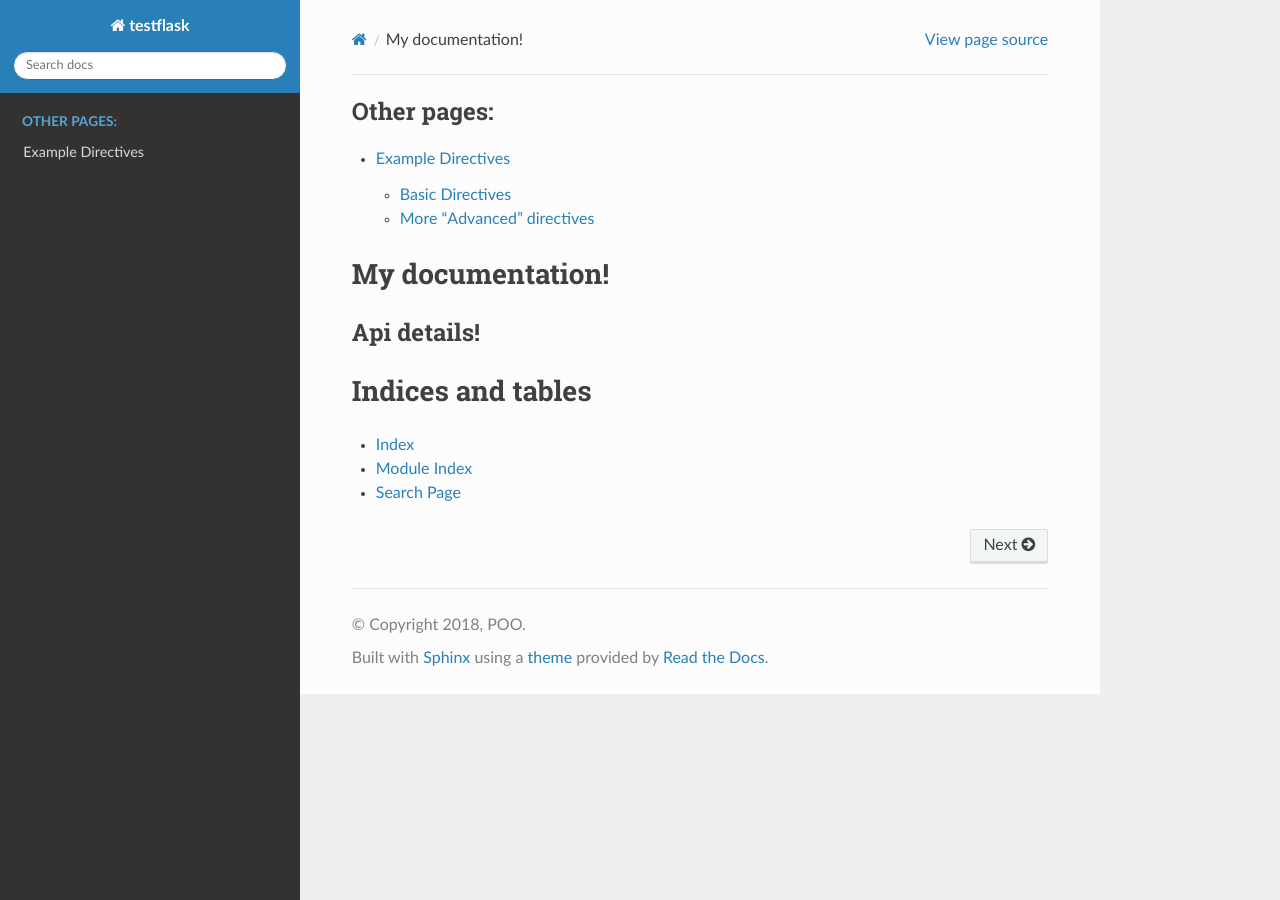
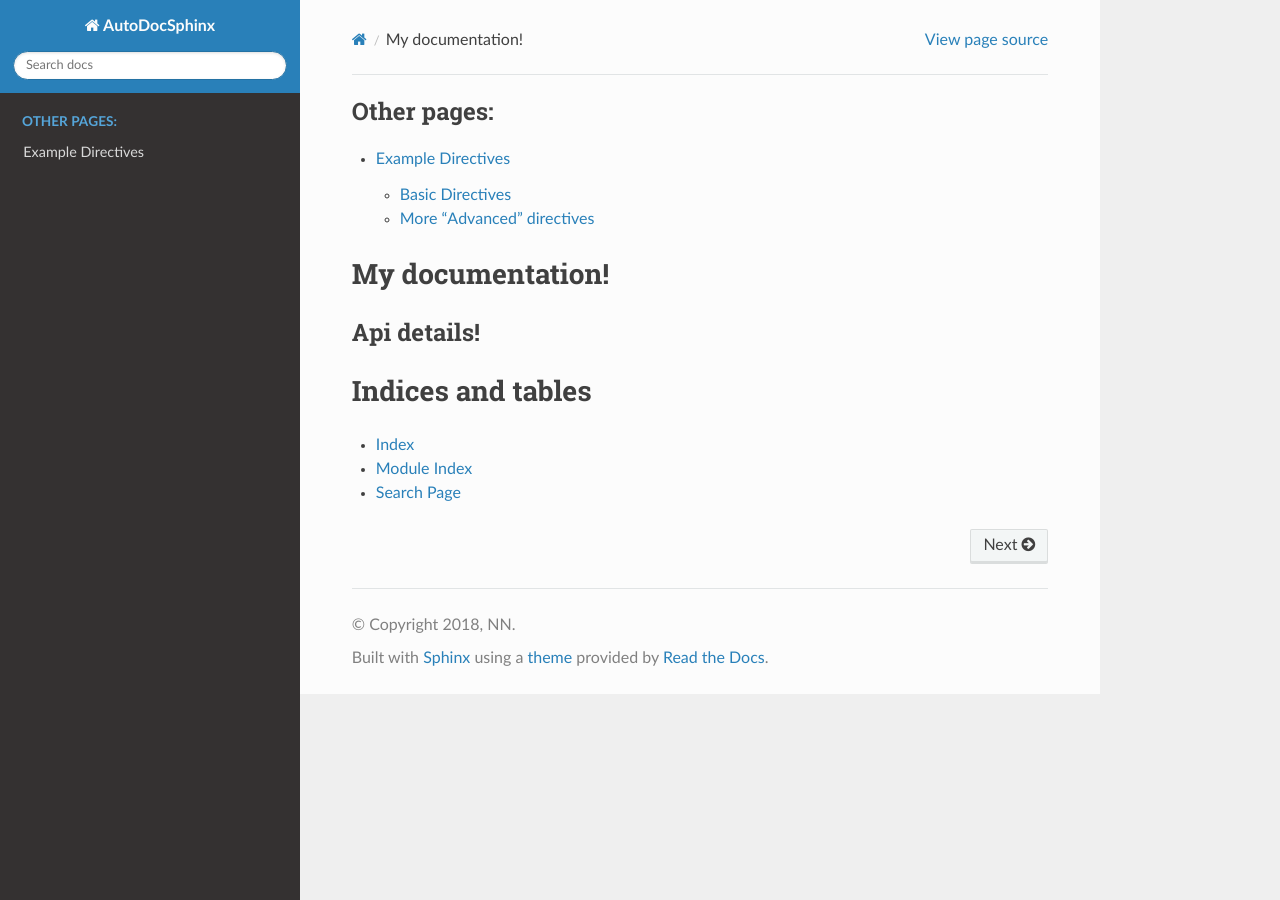
Before and after one commit to tupini07/SDE-Automatic-Documentation, a Sphinx documentation site: the page built from docs/source/index.rst, in a window 1280 px wide. Built offline with Sphinx 7.4.7 and the Read the Docs theme 2.0.0, drawn with Linux system fonts in a browser that asks for light colours.

Commit message:
changed app name

```diff
--- a/docs/source/conf.py
+++ b/docs/source/conf.py
@@ -18,9 +18,9 @@ sys.path.insert(0, os.path.abspath('../..'))
 
 # -- Project information -----------------------------------------------------
 
-project = 'testflask'
-copyright = '2018, POO'
-author = 'POO'
+project = 'AutoDocSphinx'
+copyright = '2018, NN'
+author = 'NN'
 
 # The short X.Y version
 version = ''
@@ -46,7 +46,6 @@ extensions = [
     'sphinxcontrib.autohttp.flaskqref',
     'sphinx.ext.doctest',
     'sphinx.ext.viewcode',
-    # 'sphinx_autodoc_typehints',
 
 ]
 
@@ -111,7 +110,7 @@ html_static_path = ['_static']
 # -- Options for HTMLHelp output ---------------------------------------------
 
 # Output file base name for HTML help builder.
-htmlhelp_basename = 'testflaskdoc'
+htmlhelp_basename = 'AutoDocSphinxdoc'
 
 
 # -- Options for LaTeX output ------------------------------------------------
@@ -138,8 +137,8 @@ latex_elements = {
 # (source start file, target name, title,
 #  author, documentclass [howto, manual, or own class]).
 latex_documents = [
-    (master_doc, 'testflask.tex', 'testflask Documentation',
-     'POO', 'manual'),
+    (master_doc, 'AutoDocSphinx.tex', 'AutoDocSphinx Documentation',
+     'NN', 'manual'),
 ]
 
 
@@ -148,7 +147,7 @@ latex_documents = [
 # One entry per manual page. List of tuples
 # (source start file, name, description, authors, manual section).
 man_pages = [
-    (master_doc, 'testflask', 'testflask Documentation',
+    (master_doc, 'AutoDocSphinx', 'AutoDocSphinx Documentation',
      [author], 1)
 ]
 
@@ -159,8 +158,8 @@ man_pages = [
 # (source start file, target name, title, author,
 #  dir menu entry, description, category)
 texinfo_documents = [
-    (master_doc, 'testflask', 'testflask Documentation',
-     author, 'testflask', 'One line description of project.',
+    (master_doc, 'AutoDocSphinx', 'AutoDocSphinx Documentation',
+     author, 'AutoDocSphinx', 'One line description of project.',
      'Miscellaneous'),
 ]
 
```
